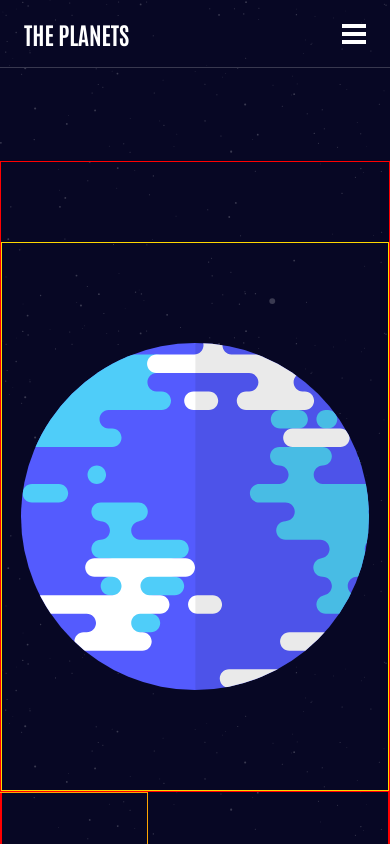
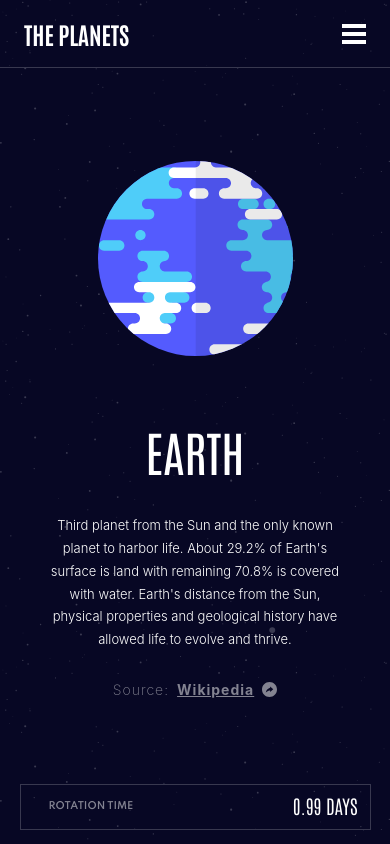
Before and after one commit to Uvacoder/abc-theplanets, a Next.js app: page / in a window 390 px wide. Shown: the top 844 px of the page. Built offline with nearby package versions, Linux system fonts and the light colour scheme.

Commit message:
PlanetImage container mq's set, need to work on mobile layer selector

```diff
--- a/styles/Home.module.css
+++ b/styles/Home.module.css
@@ -20,10 +20,15 @@
 
 @media screen and (max-width: 900px) {
     .flexContainer {
-        border: 1px solid red;
         flex-direction: column;
         height: max-content;
         padding: 5rem 0 0 0;
         margin-top: 76px;
     }
 }
+
+@media screen and (max-width: 650px) {
+    .flexContainer {
+        padding: 0;
+    }
+}
--- a/styles/PlanetImage.module.css
+++ b/styles/PlanetImage.module.css
@@ -9,7 +9,7 @@
 
 .imageFlexContainer {
     display: flex;
-    justify-content: center;
+    justify-content: flex-end;
     align-items: center;
 }
 
@@ -32,10 +32,22 @@
 @media screen and (max-width: 900px) {
     .container {
         width: 100%;
-        border: 1px solid gold;
+        height: auto;
+    }
+
+    .imageFlexContainer {
+        justify-content: center;
     }
 
     .hoverContainer {
         top: 550px;
     }
 }
+
+@media screen and (max-width: 650px) {
+
+    .img {
+        width: 50%;
+        height: auto;
+    }
+}
--- a/styles/PlanetInfo.module.css
+++ b/styles/PlanetInfo.module.css
@@ -96,7 +96,6 @@ font-family: 'Spartan', sans-serif; */
         justify-content: center;
         align-items: center;
         flex-direction: row;
-        border: 1px solid red;
     }
 
     .buttonContainer {
@@ -105,13 +104,11 @@ font-family: 'Spartan', sans-serif; */
         justify-content: center;
         width: auto;
         height: auto;
-        border: 1px solid purple;
         margin-right: 5%;
     }
 
     .infoTextContainer {
         width: 60%;
-        border: 1px solid orange;
         padding: 2rem;
     }
 
@@ -144,3 +141,23 @@ font-family: 'Spartan', sans-serif; */
     }
 
 }
+
+@media screen and (max-width: 650px) {
+    .buttonContainer {
+        display: none;
+    }
+
+    .infoTextContainer {
+        text-align: center;
+        margin: 0 auto;
+        width: 100%;
+        padding: 2rem;
+    }
+
+    .infoTextContainerP {
+        color: white;
+        font-weight: 300;
+        margin: 0 auto;
+        width: 90%;
+    }
+}
--- a/styles/PlanetStatBox.module.css
+++ b/styles/PlanetStatBox.module.css
@@ -67,7 +67,6 @@ font-family: 'Spartan', sans-serif; */
 @media screen and (max-width: 900px) {
     .flexContainer {
         width: 100%;
-        border: 1px solid red;
         margin-top: -3rem;
     }
 
```
